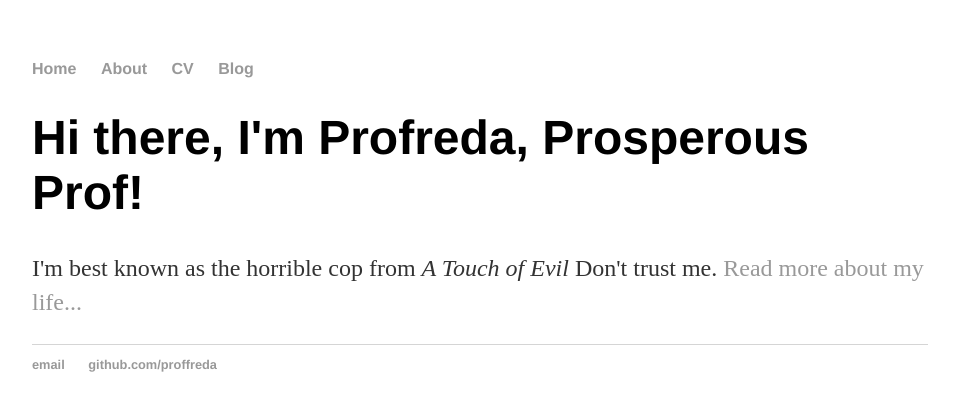
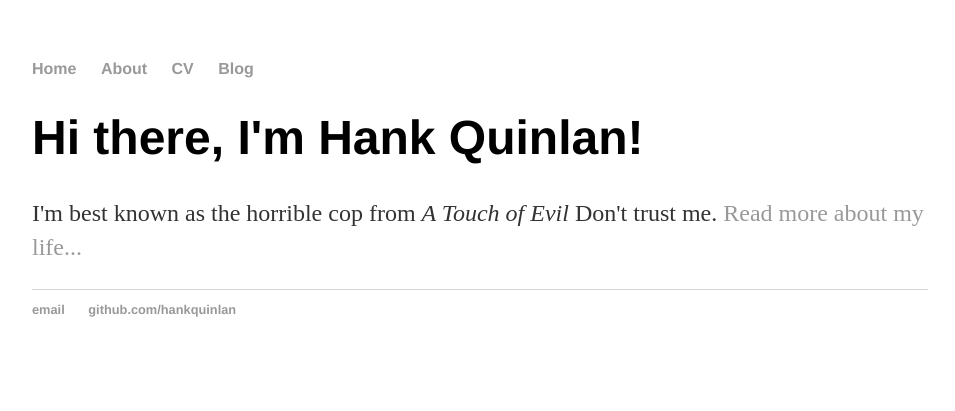
Before and after one commit to proffreda/proffreda.github.io, a Jekyll site: the page built from index.html, in a window 1280 px wide. Shown: the top 411 px of the page, without its empty margins (160-1115 px from the left). Built offline with Jekyll 4.4.1, drawn with Linux system fonts in a browser that asks for light colours.

Commit message:
Update index.html

```diff
--- a/index.html
+++ b/index.html
@@ -1,30 +1,8 @@
-<!DOCTYPE html>
-<html>
-	<head>
-		<title>Proffreda, Prosperous Prof</title>
-		<!-- link to main stylesheet -->
-		<link rel="stylesheet" type="text/css" href="/css/main.css">
-	</head>
-	<body>
-		<nav>
-    		<ul>
-        		<li><a href="/">Home</a></li>
-	        	<li><a href="/about">About</a></li>
-        		<li><a href="/cv">CV</a></li>
-        		<li><a href="/blog">Blog</a></li>
-    		</ul>
-		</nav>
-		<div class="container">
-    		<div class="blurb">
-        		<h1>Hi there, I'm Profreda, Prosperous Prof!</h1>
-				<p>I'm best known as the horrible cop from <em>A Touch of Evil</em> Don't trust me. <a href="/about">Read more about my life...</a></p>
-    		</div><!-- /.blurb -->
-		</div><!-- /.container -->
-		<footer>
-    		<ul>
-        		<li><a href="mailto:fannexstein@gmail.com">email</a></li>
-        		<li><a href="https://github.com/proffreda">github.com/proffreda</a></li>
-			</ul>
-		</footer>
-	</body>
-</html>
+---
+layout: default
+title: Hank Quinlan, Horrible Cop
+---
+<div class="blurb">
+	<h1>Hi there, I'm Hank Quinlan!</h1>
+	<p>I'm best known as the horrible cop from <em>A Touch of Evil</em> Don't trust me. <a href="/about">Read more about my life...</a></p>
+</div><!-- /.blurb -->
```
